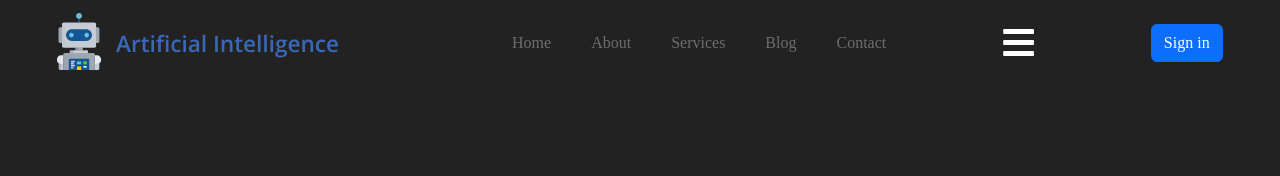
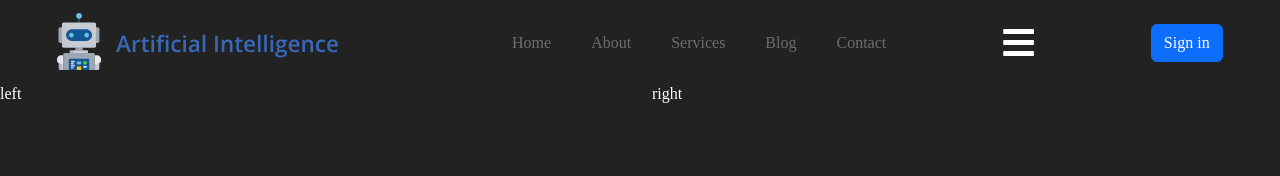
Before and after one commit to NajmaddinSamad/Artificial-intelligence-figma, a React (Create React App) app: page / in a window 1280 px wide. Shown: the top 176 px of the page. Built offline with nearby package versions, Linux system fonts and the light colour scheme.

Commit message:
Navbar has created

```diff
--- a/src/components/NextGeneration.jsx
+++ b/src/components/NextGeneration.jsx
@@ -6,10 +6,10 @@ const NextGeneration = () => {
   <>
   <section className="next-generation row">
   <div className="col-12 col-md-6 col-lg-6">
-
+left
 </div>
 <div className="col-12 col-md-6 col-lg-6">
-
+  right
 </div>
   </section>
 
```
